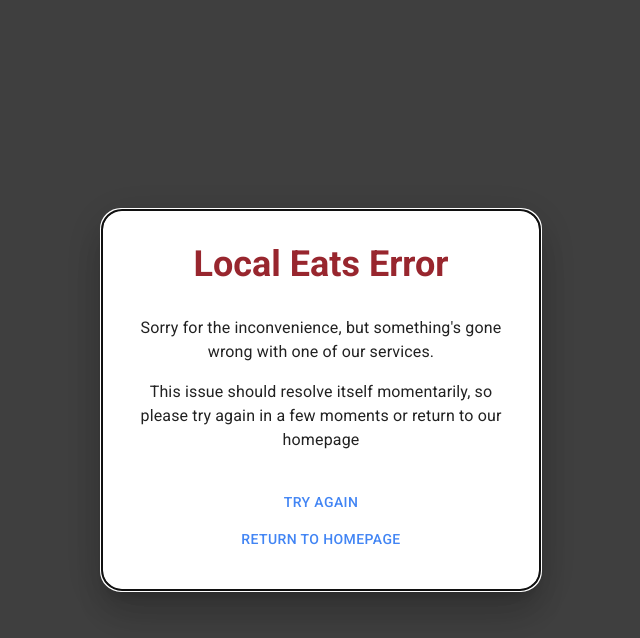
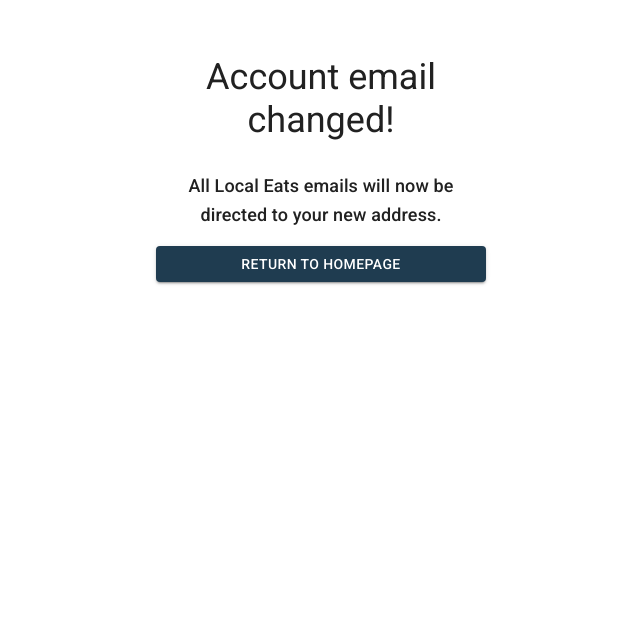
Before and after one commit to JasonXB/local-eats, a Next.js app: page /testError in a window 1280 px wide. Shown: the top 638 px of the page, without its empty margins (319-959 px from the left). Built offline with nearby package versions, Linux system fonts and the light colour scheme.

Commit message:
Added return to homepage buttons to /manage-account

```diff
--- a/pages/auth/manage-account/[panel].js
+++ b/pages/auth/manage-account/[panel].js
@@ -104,6 +104,7 @@ export default function ManageAccount(props) {
       <TabPanel value={value} index={2}>
         <DeleteAccount />
       </TabPanel>
+
     </Box>
   );
 }
--- a/pages/testError.js
+++ b/pages/testError.js
@@ -1,13 +1,11 @@
 import React from "react";
-import DeleteAccount from "../src/page-blocks/authForms/DeleteAccount";
-import ChangePassword from "../src/page-blocks/authForms/ChangePassword";
-import ChangeEmail from "../src/page-blocks/authForms/ChangeEmail";
-import GeneralError from "../src/custom-components/Modals/GeneralError";
+import Success from "../src/custom-components/Success";
+
 
 export default function testError() {
   // Control the general error modal which opens if one of our API route 3rd party services fail
-  const [modalVisible, setModalVisible] = React.useState(true);
-  const revealModal = () => setModalVisible(true);
-  const hideModal = () => setModalVisible(false);
-  return <GeneralError modalVisible={modalVisible} />;
+  const title = "Account email changed!";
+  const message =
+    "All Local Eats emails will now be directed to your new address. ";
+  return <Success title={title} message={message} />;
 }
--- /dev/null
+++ b/src/custom-components/ReturnHomeBtn.js
@@ -0,0 +1,10 @@
+import React from 'react'
+import { Button, Box } from '@mui/material';
+import {styles} from "../../styles/auth/verifyPIN"
+
+export default function ReturnHomeBtn() {
+
+  return (
+    <Button href="/" variant="outlined" sx={{...styles.formControl, mt:2}}>Return to Homepage</Button>
+  )
+}
--- /dev/null
+++ b/src/custom-components/Success.js
@@ -0,0 +1,19 @@
+import React from "react";
+import { Typography, Box, Stack, Button } from "@mui/material";
+import { styles } from "../../styles/auth/verifyPIN";
+
+export default function Success({ title, message }) {
+  return (
+    <Stack sx={{...styles.formControl, marginInline: "auto", marginTop: "3.5rem"}}>
+      <Typography variant="h2" sx={{ textAlign: "center" }}>
+        {title}
+      </Typography>
+      <Typography variant="h6" component="p" sx={{ textAlign: "center", mb:2 }}>
+        {message}
+      </Typography>
+      <Button variant="contained" href="/">
+        Return to homepage
+      </Button>
+    </Stack>
+  );
+}
--- a/src/page-blocks/authForms/ChangeEmail.js
+++ b/src/page-blocks/authForms/ChangeEmail.js
@@ -9,6 +9,7 @@ import AuthHeader from "./HeaderHelper";
 import { getSession } from "next-auth/react";
 import GeneralErrorModal from "../../custom-components/Modals/GeneralError";
 import { styles } from "../../../styles/auth/manageAccount";
+import ReturnHomeBtn from "../../custom-components/ReturnHomeBtn";
 
 // Redirect users to homepage if they come here offline
 export async function getServerSideProps(context) {
@@ -90,7 +91,8 @@ export default function ChangeEmail(props) {
         case "User offline":
           router.push("/auth/signin");
           break;
-        case "Invalid email entry": // "INVALID_NEW_EMAIL"
+        case "This email's already tied to your Local Eats account":
+        case "Invalid email entry":
           dispatch({
             type: "INVALID_NEW_EMAIL",
             payload: errorMSG,
@@ -130,7 +132,6 @@ export default function ChangeEmail(props) {
         <Typography
           align="left"
           variant="label"
-          color={formState.emailError ? "secondary" : ""}
           sx={{ mb: 2, mt: "2px" }}
         >
           CURRENT EMAIL:
@@ -184,6 +185,7 @@ export default function ChangeEmail(props) {
       >
         Change account email
       </Button>
+      <ReturnHomeBtn/>
       <GeneralErrorModal modalVisible={modalVisible} />
     </Stack>
   );
--- a/src/page-blocks/authForms/ChangePassword.js
+++ b/src/page-blocks/authForms/ChangePassword.js
@@ -9,6 +9,7 @@ import { getSession } from "next-auth/react";
 import axios from "axios";
 import GeneralErrorModal from "../../custom-components/Modals/GeneralError";
 import { styles } from "../../../styles/auth/manageAccount";
+import ReturnHomeBtn from "../../custom-components/ReturnHomeBtn";
 
 // Redirect users to homepage if they come here offline
 export async function getServerSideProps(context) {
@@ -199,6 +200,7 @@ export default function ChangePassword() {
       >
         Change password
       </Button>
+      <ReturnHomeBtn/>
       <GeneralErrorModal modalVisible={modalVisible} />
     </Stack>
   );
--- a/src/page-blocks/authForms/DeleteAccount.js
+++ b/src/page-blocks/authForms/DeleteAccount.js
@@ -10,6 +10,7 @@ import AuthHeader from "./HeaderHelper";
 import { signOut } from "next-auth/react";
 import { styles } from "../../../styles/auth/manageAccount";
 import GeneralErrorModal from "../../custom-components/Modals/GeneralError";
+import ReturnHomeBtn from "../../custom-components/ReturnHomeBtn";
 
 // Redirect users to homepage if they come here offline
 export async function getServerSideProps(context) {
@@ -105,6 +106,7 @@ export default function DeleteAccount(props) {
       >
         Delete account
       </Button>
+      <ReturnHomeBtn/>
       <GeneralErrorModal modalVisible={modalVisible} />
     </Stack>
   );
--- a/styles/MUI_themes.js
+++ b/styles/MUI_themes.js
@@ -14,7 +14,7 @@ export const customThemes = {
     components: {
       // Disable button ripple- which is controlled as a default prop
       MuiButtonBase: {
-        defaultProps: { disableRipple: true, disableElevation: true },
+        defaultProps: { disableRipple: true },
       },
       // Remove Container's default padding
       MuiContainer: {
```
Also changed, not shown: pages/api/auth/swapEmailP1.js (+12 -4 lines), pages/auth/manage-account/verify-email-change.js (+6 -4 lines), styles/auth/verifyPIN.js (line endings or trailing spaces).
